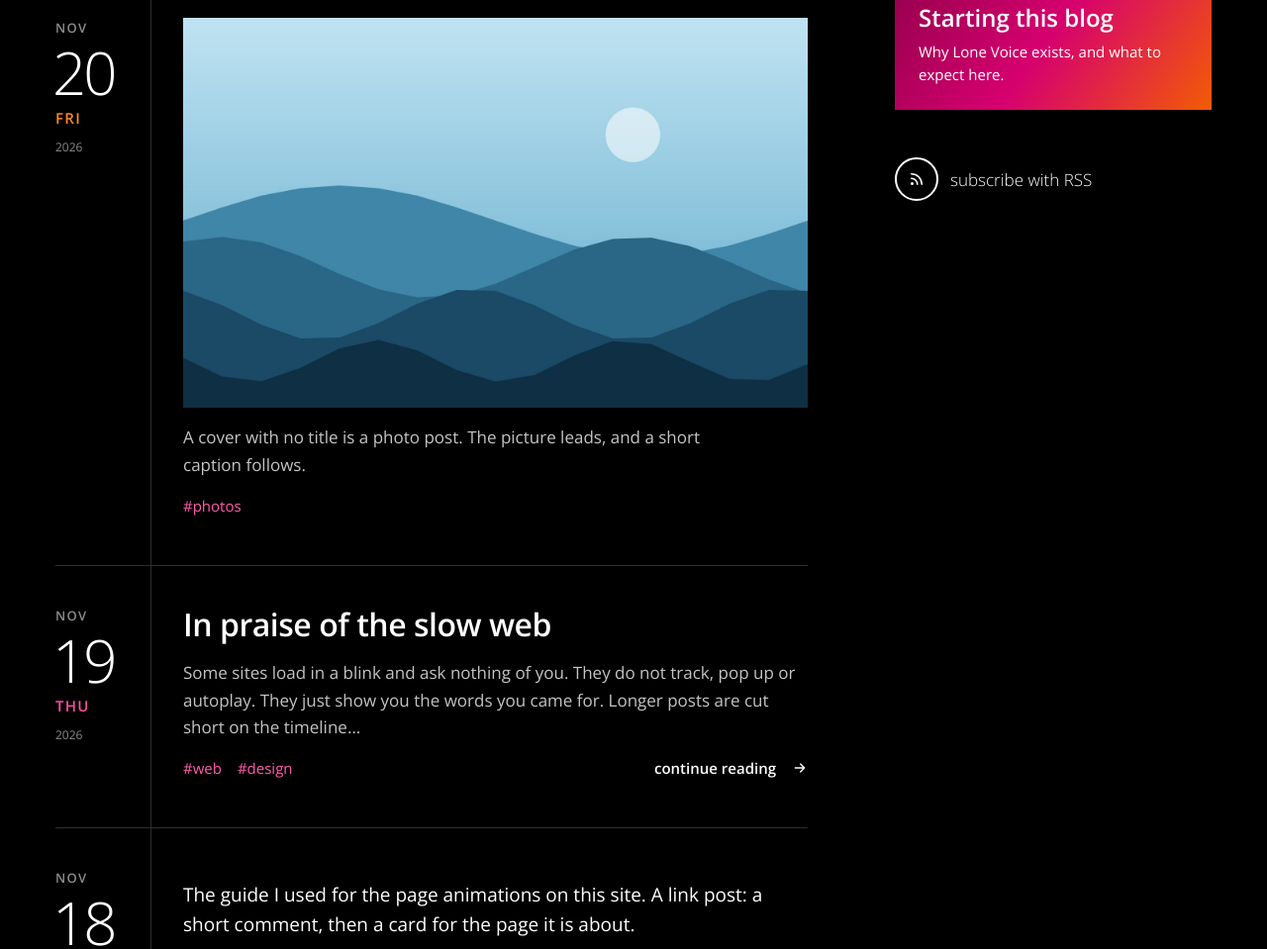
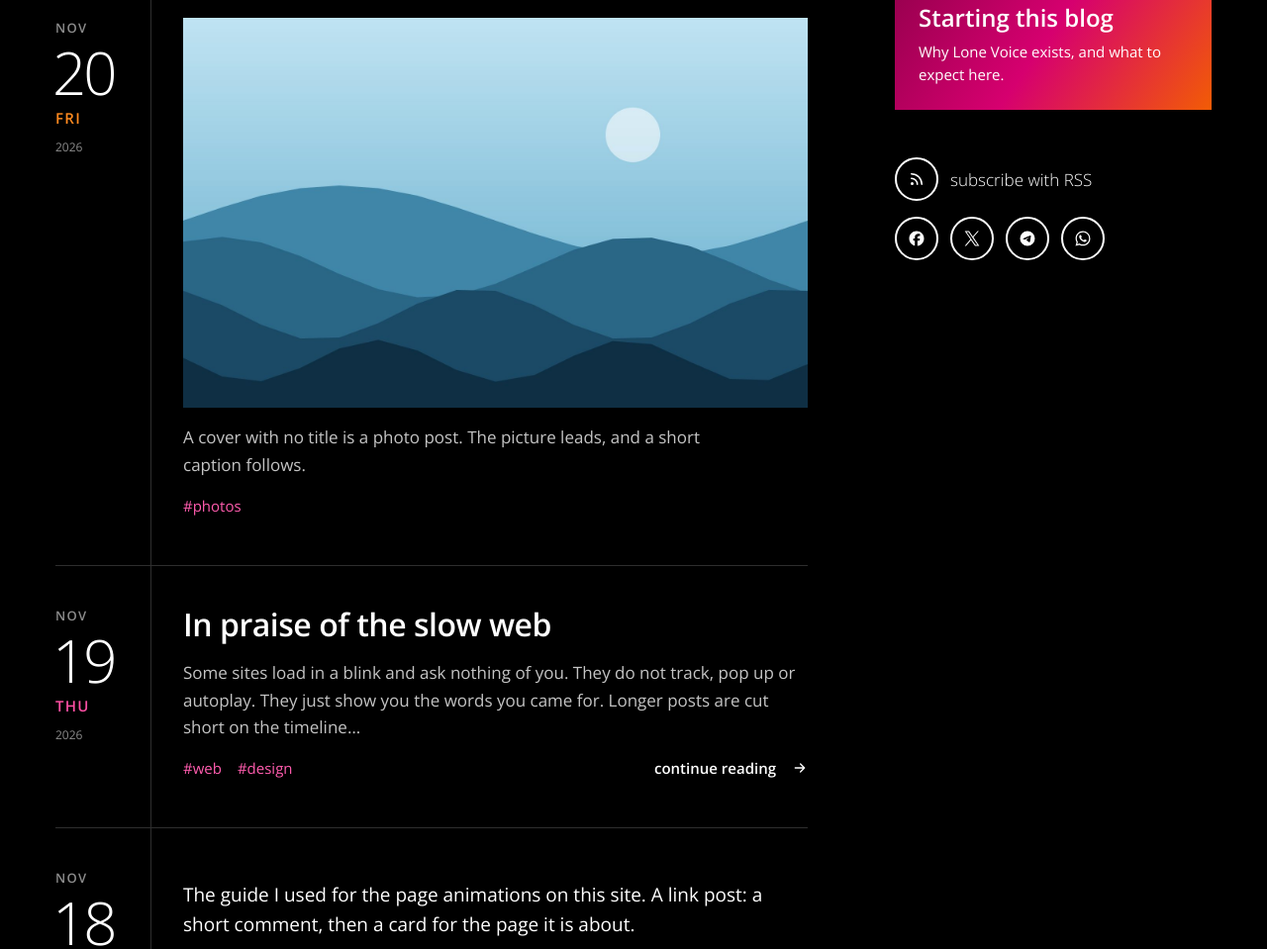
Before and after one commit to SabareeshNv/personal-blog, an Astro site: page / in a window 1280 px wide. Shown: the part 983-1942 px from the top of the page at 99% size. Built offline with nearby package versions, Linux system fonts and the light colour scheme; Astro itself is replaced by a stand-in of ours.

Commit message:
Add share buttons to the sidebar
Facebook, X, Telegram and WhatsApp, under 'subscribe with RSS'. Plain
links to each service's share page for the current page; they open in a
new tab and need no script.

Co-Authored-By: Claude Opus 5.5 <noreply@anthropic.com>
Claude-Session: https://claude.ai/code/session_01FJNZV25Hy3PNAUef7AtMLo

```diff
--- a/src/components/Icon.astro
+++ b/src/components/Icon.astro
@@ -3,6 +3,9 @@
  * Line icons drawn with `currentColor`, so they follow the text colour.
  * Decorative by default; pass `label` when an icon stands alone.
  */
+const brand = (d: string) =>
+  `<path transform="translate(2 2) scale(0.8333)" fill="currentColor" stroke="none" d="${d}"/>`;
+
 const paths = {
   search: '<circle cx="11" cy="11" r="6"/><path d="M20 20l-4.5-4.5"/>',
   rss: '<path d="M5 5a14 14 0 0 1 14 14"/><path d="M5 11a8 8 0 0 1 8 8"/><circle cx="6" cy="18" r="1" fill="currentColor"/>',
@@ -11,6 +14,13 @@ const paths = {
   'arrow-down': '<path d="M12 5v14M6 13l6 6 6-6"/>',
   pin: '<path d="M12 17v5"/><path d="M9 3h6l-1 6 4 4v2H6v-2l4-4z"/>',
   link: '<path d="M10 14a4 4 0 0 0 5.7 0l3-3a4 4 0 0 0-5.7-5.7l-1 1"/><path d="M14 10a4 4 0 0 0-5.7 0l-3 3a4 4 0 0 0 5.7 5.7l1-1"/>',
+
+  // Brand marks (Simple Icons, CC0), filled and drawn a little smaller to
+  // sit evenly beside the line icons.
+  facebook: brand('M9.101 23.691v-7.98H6.627v-3.667h2.474v-1.58c0-4.085 1.848-5.978 5.858-5.978.401 0 .955.042 1.468.103a8.68 8.68 0 0 1 1.141.195v3.325a8.623 8.623 0 0 0-.653-.036 26.805 26.805 0 0 0-.733-.009c-.707 0-1.259.096-1.675.309a1.686 1.686 0 0 0-.679.622c-.258.42-.374.995-.374 1.752v1.297h3.919l-.386 2.103-.287 1.564h-3.246v8.245C19.396 23.238 24 18.179 24 12.044c0-6.627-5.373-12-12-12s-12 5.373-12 12c0 5.628 3.874 10.35 9.101 11.647Z'),
+  x: brand('M14.234 10.162 22.977 0h-2.072l-7.591 8.824L7.251 0H.258l9.168 13.343L.258 24H2.33l8.016-9.318L16.749 24h6.993zm-2.837 3.299-.929-1.329L3.076 1.56h3.182l5.965 8.532.929 1.329 7.754 11.09h-3.182z'),
+  telegram: brand('M11.944 0A12 12 0 0 0 0 12a12 12 0 0 0 12 12 12 12 0 0 0 12-12A12 12 0 0 0 12 0a12 12 0 0 0-.056 0zm4.962 7.224c.1-.002.321.023.465.14a.506.506 0 0 1 .171.325c.016.093.036.306.02.472-.18 1.898-.962 6.502-1.36 8.627-.168.9-.499 1.201-.82 1.23-.696.065-1.225-.46-1.9-.902-1.056-.693-1.653-1.124-2.678-1.8-1.185-.78-.417-1.21.258-1.91.177-.184 3.247-2.977 3.307-3.23.007-.032.014-.15-.056-.212s-.174-.041-.249-.024c-.106.024-1.793 1.14-5.061 3.345-.48.33-.913.49-1.302.48-.428-.008-1.252-.241-1.865-.44-.752-.245-1.349-.374-1.297-.789.027-.216.325-.437.893-.663 3.498-1.524 5.83-2.529 6.998-3.014 3.332-1.386 4.025-1.627 4.476-1.635z'),
+  whatsapp: brand('M17.472 14.382c-.297-.149-1.758-.867-2.03-.967-.273-.099-.471-.148-.67.15-.197.297-.767.966-.94 1.164-.173.199-.347.223-.644.075-.297-.15-1.255-.463-2.39-1.475-.883-.788-1.48-1.761-1.653-2.059-.173-.297-.018-.458.13-.606.134-.133.298-.347.446-.52.149-.174.198-.298.298-.497.099-.198.05-.371-.025-.52-.075-.149-.669-1.612-.916-2.207-.242-.579-.487-.5-.669-.51-.173-.008-.371-.01-.57-.01-.198 0-.52.074-.792.372-.272.297-1.04 1.016-1.04 2.479 0 1.462 1.065 2.875 1.213 3.074.149.198 2.096 3.2 5.077 4.487.709.306 1.262.489 1.694.625.712.227 1.36.195 1.871.118.571-.085 1.758-.719 2.006-1.413.248-.694.248-1.289.173-1.413-.074-.124-.272-.198-.57-.347m-5.421 7.403h-.004a9.87 9.87 0 01-5.031-1.378l-.361-.214-3.741.982.998-3.648-.235-.374a9.86 9.86 0 01-1.51-5.26c.001-5.45 4.436-9.884 9.888-9.884 2.64 0 5.122 1.03 6.988 2.898a9.825 9.825 0 012.893 6.994c-.003 5.45-4.437 9.884-9.885 9.884m8.413-18.297A11.815 11.815 0 0012.05 0C5.495 0 .16 5.335.157 11.892c0 2.096.547 4.142 1.588 5.945L.057 24l6.305-1.654a11.882 11.882 0 005.683 1.448h.005c6.554 0 11.89-5.335 11.893-11.893a11.821 11.821 0 00-3.48-8.413Z'),
 } as const;
 
 export type IconName = keyof typeof paths;
--- a/src/components/RoundButton.astro
+++ b/src/components/RoundButton.astro
@@ -12,13 +12,15 @@ interface Props {
   text?: string;
   label?: string;
   current?: boolean;
+  /** Another site: opens in a new tab, outside the page-change animations. */
+  external?: boolean;
 }
 
-const { href, icon, text, label, current = false } = Astro.props;
+const { href, icon, text, label, current = false, external = false } = Astro.props;
 
 // A file (e.g. /rss.xml) isn't a page: let the browser load it normally,
 // without the page-change animations.
-const isFile = /\.[a-z0-9]+$/i.test(href.split(/[?#]/)[0] ?? '');
+const isFile = !external && /\.[a-z0-9]+$/i.test(href.split(/[?#]/)[0] ?? '');
 ---
 
 <a
@@ -27,6 +29,8 @@ const isFile = /\.[a-z0-9]+$/i.test(href.split(/[?#]/)[0] ?? '');
   aria-label={text ? undefined : label}
   aria-current={current ? 'page' : undefined}
   data-astro-reload={isFile ? true : undefined}
+  target={external ? '_blank' : undefined}
+  rel={external ? 'noopener noreferrer' : undefined}
 >
   <span class="circle"><Icon name={icon} size={18} /></span>
   {text && <span class="text">{text}</span>}
--- /dev/null
+++ b/src/components/ShareLinks.astro
@@ -0,0 +1,40 @@
+---
+/**
+ * Round buttons that share the current page on Facebook, X, Telegram and
+ * WhatsApp. Plain links to each service's share page: no scripts, no
+ * trackers. The services build the preview from the page's Open Graph tags.
+ */
+import { SITE } from '@/site.config';
+import RoundButton from './RoundButton.astro';
+import type { IconName } from './Icon.astro';
+
+const url = encodeURIComponent(new URL(Astro.url.pathname, SITE.url).href);
+
+const services: { name: string; icon: IconName; href: string }[] = [
+  { name: 'Facebook', icon: 'facebook', href: `https://www.facebook.com/sharer/sharer.php?u=${url}` },
+  { name: 'X', icon: 'x', href: `https://x.com/intent/tweet?url=${url}` },
+  { name: 'Telegram', icon: 'telegram', href: `https://t.me/share/url?url=${url}` },
+  { name: 'WhatsApp', icon: 'whatsapp', href: `https://wa.me/?text=${url}` },
+];
+---
+
+<ul class="share" aria-label="Share this page">
+  {
+    services.map((s) => (
+      <li>
+        <RoundButton href={s.href} icon={s.icon} label={`Share on ${s.name}`} external />
+      </li>
+    ))
+  }
+</ul>
+
+<style>
+  .share {
+    display: flex;
+    flex-wrap: wrap;
+    gap: var(--space-xs);
+    margin: 0;
+    padding: 0;
+    list-style: none;
+  }
+</style>
--- a/src/components/Sidebar.astro
+++ b/src/components/Sidebar.astro
@@ -1,13 +1,14 @@
 ---
 /**
  * The right-hand column on large screens (below the posts on smaller ones):
- * the intro tile (homepage only), search, the pinned post and RSS.
+ * the intro tile (homepage only), search, the pinned post, RSS and share links.
  */
 import { getPinned } from '@/lib/posts';
 import { SITE } from '@/site.config';
 import PinnedCard from './PinnedCard.astro';
 import RoundButton from './RoundButton.astro';
 import SearchBox from './SearchBox.astro';
+import ShareLinks from './ShareLinks.astro';
 
 interface Props {
   showIntro?: boolean;
@@ -20,9 +21,20 @@ const pinned = await getPinned();
 {showIntro && <p class="intro">{SITE.intro}</p>}
 <SearchBox />
 {pinned && <PinnedCard post={pinned} />}
-<RoundButton href="/rss.xml" icon="rss" text="subscribe with RSS" />
+<div class="follow">
+  <RoundButton href="/rss.xml" icon="rss" text="subscribe with RSS" />
+  <ShareLinks />
+</div>
 
 <style>
+  /* RSS and the share buttons sit together as one group. */
+  .follow {
+    display: flex;
+    flex-direction: column;
+    align-items: flex-start;
+    gap: var(--space-s);
+  }
+
   .intro {
     display: flex;
     align-items: flex-start;
```
Also changed, not shown: CLAUDE.md (+1 -1 lines).
